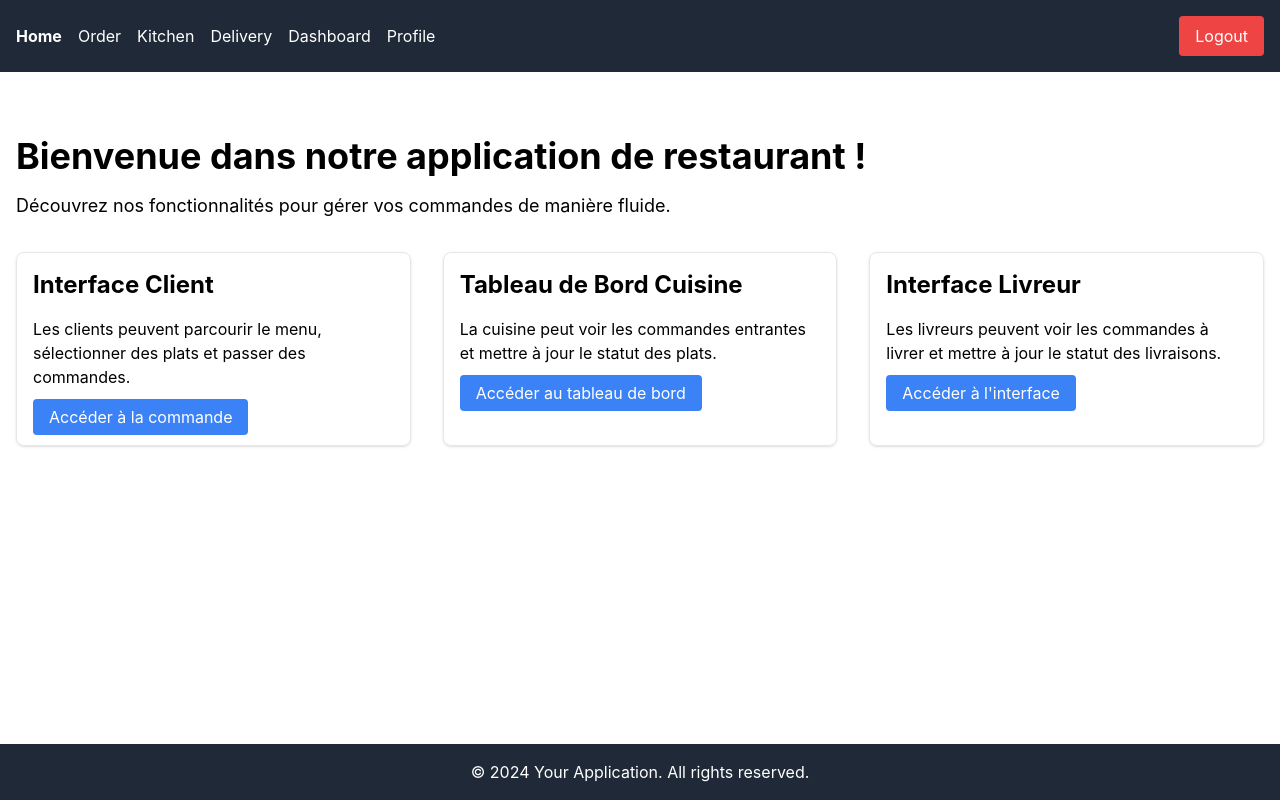
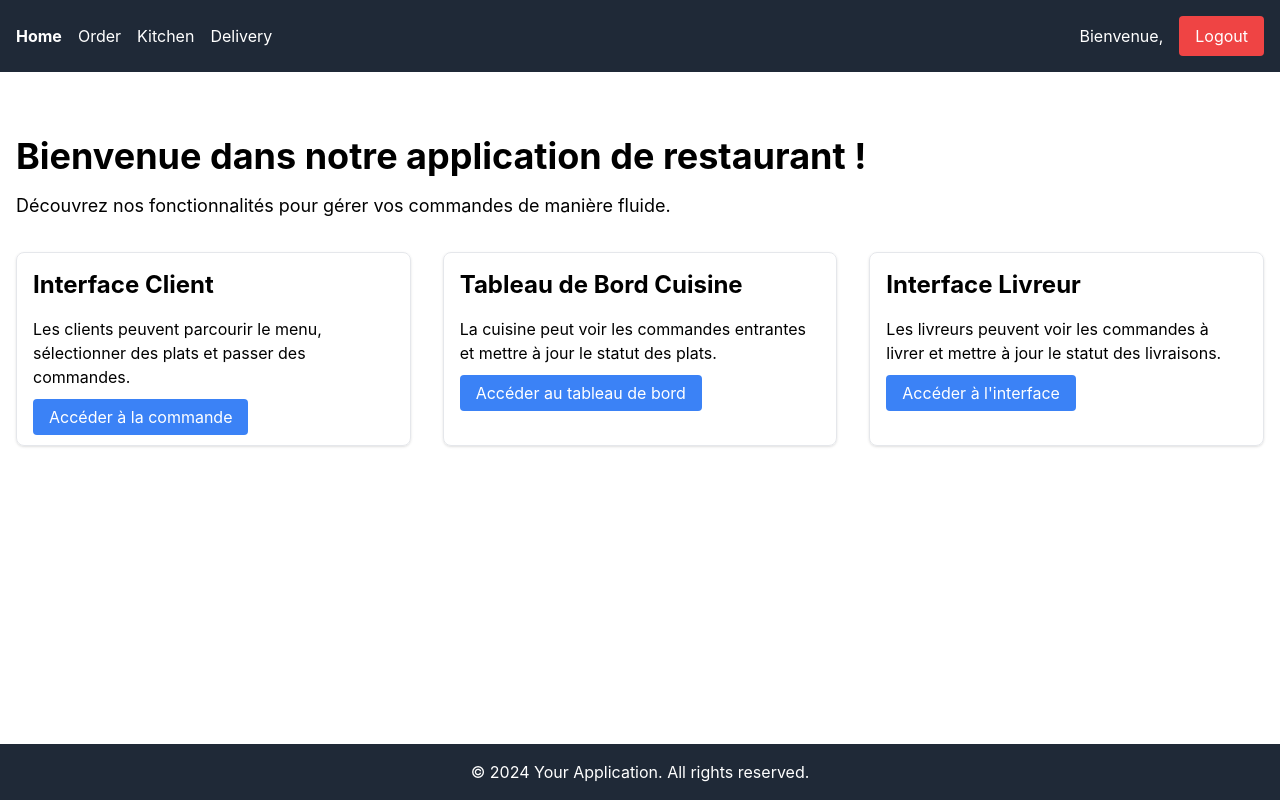
Before and after one commit to mateocarciu/micro-services, a React (Create React App) app in the folder frontend/: page / in a window 1280 px wide. Built offline with nearby package versions, Linux system fonts and the light colour scheme; sample sign-in values are in the browser's storage.

Commit message:
navbar names

```diff
--- a/frontend/src/components/layout/Navbar.js
+++ b/frontend/src/components/layout/Navbar.js
@@ -3,12 +3,17 @@ import { useAuth } from '../../context/AuthContext';
 
 const Navbar = () => {
   const navigate = useNavigate();
-  const { user, logout } = useAuth();
+  const token = localStorage.getItem('token'); // Récupérer le token du localStorage
+  const firstName = localStorage.getItem('firstname');
+  const lastName = localStorage.getItem('lastname');
+  const { user, logout } = useAuth(); // Récupérer l'utilisateur et la fonction logout depuis le contexte
 
   const handleLogout = () => {
     logout(); // Utilisation de la fonction logout du contexte
     navigate('/login');
   };
+
+  console.log(firstName);
 
   return (
     <nav className="bg-gray-800 p-4">
@@ -18,21 +23,19 @@ const Navbar = () => {
           <Link to="/order" className="text-white">Order</Link>
           <Link to="/kitchen" className="text-white">Kitchen</Link>
           <Link to="/delivery" className="text-white">Delivery</Link>
-          {localStorage.getItem('token') && (
-            <>
-              <Link to="/dashboard" className="text-white">Dashboard</Link>
-              <Link to="/profile" className="text-white">Profile</Link>
-            </>
-          )}
         </div>
-        <div>
-          {localStorage.getItem('token') ? (
+        <div className="text-white">
+          {/* Si l'utilisateur est connecté, afficher son prénom et nom */}
+          {token ? (
+            <div className="flex items-center space-x-4">
+              <span>Bienvenue, {firstName} {lastName}</span>
               <button
                 onClick={handleLogout}
                 className="bg-red-500 text-white px-4 py-2 rounded"
               >
                 Logout
               </button>
+            </div>
           ) : (
             <Link
               to="/login"
```
Lines whose indentation alone changed are shown as unchanged.
